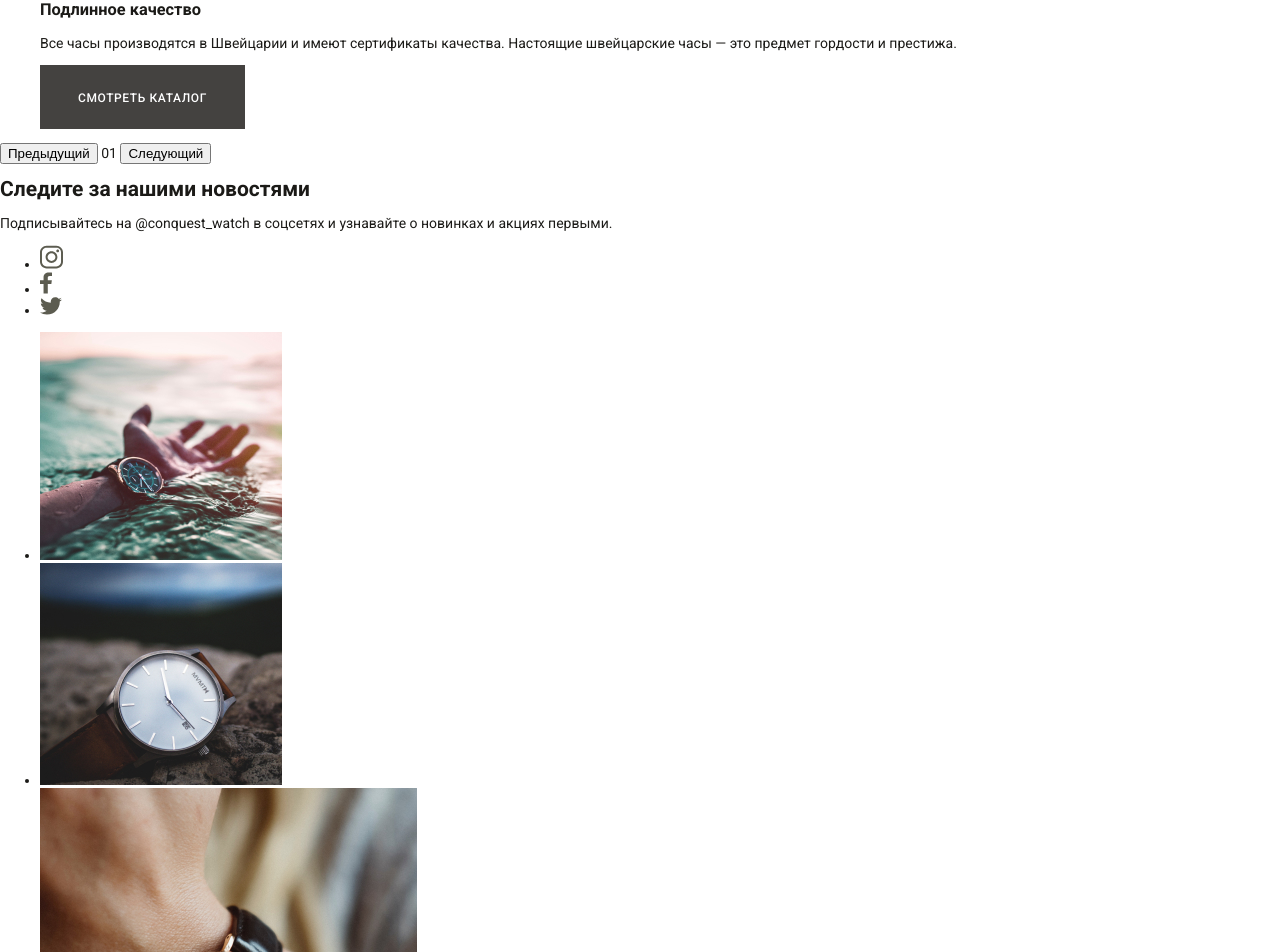
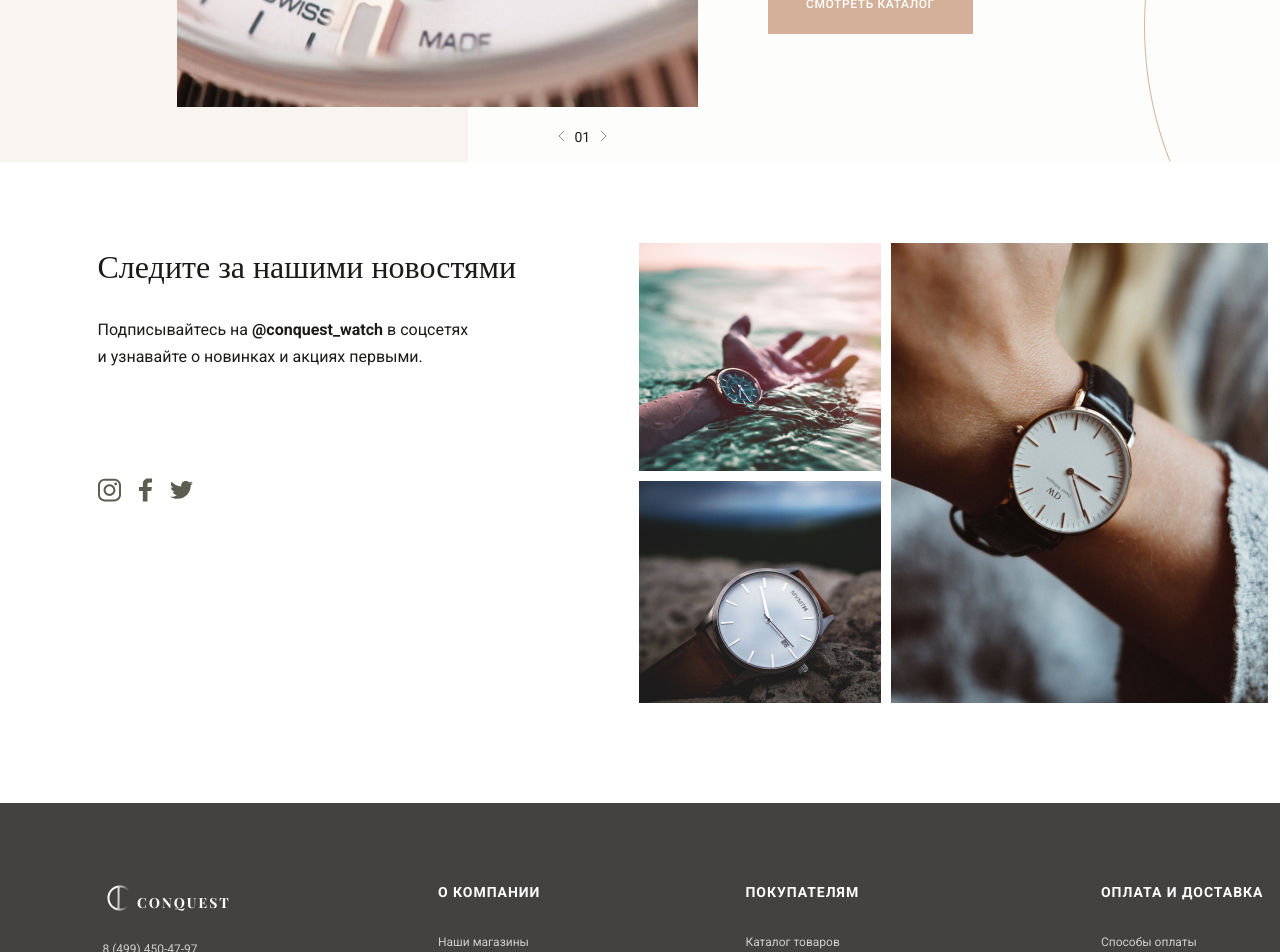
Before and after one commit to MadNake/Open-Lection-2021, a plain HTML site: page Open Lection 2021/Open Lection.html in a window 1280 px wide. Shown: the part 1880-2832 px from the top of the page. Drawn offline with nearby package versions, Linux system fonts and the light colour scheme; a web font is replaced by a local one.

Commit message:
add more css

```diff
--- a/Open Lection 2021/Open Lection.html
+++ b/Open Lection 2021/Open Lection.html
@@ -128,8 +128,7 @@
 
       <section class="descriptions">
         <h2 class="visually-hidden">Преимущества</h2>
-        <ul>
-          <li>
+        <div class="descriptions_content">
           <div class="descriptions__left">
             <img src="img/photo_banner.jpg" alt="watch-photo" width="521" height="414">
           </div>
@@ -138,48 +137,54 @@
             <p>Все часы производятся в Швейцарии и имеют сертификаты качества. Настоящие швейцарские часы — это предмет гордости и престижа.</p>
             <a href="#" class="button">Смотреть каталог</a>
           </div>
-          </li>
-        </ul>
+        </div>
         <div class="descriptions_slider-control">
-          <button type="button" name="prev">Предыдущий</button>
+          <button class="button-next" type="button" name="prev">
+            <span class="visually-hidden">Предыдущий</span>
+            <svg width="7" height="12" viewBox="0 0 7 12" fill="none" xmlns="http://www.w3.org/2000/svg"><path d="M6 1L1 6L6 11" stroke="#1B1A17" stroke-width="0.5"/>
+            </svg>
+          </button>
           <span>01</span>
-          <button type="button" name="next">Следующий</button>
+          <button class="button-next" type="button" name="next">
+            <span class="visually-hidden">Следующий</span>
+            <svg width="7" height="12" viewBox="0 0 7 12" fill="none" xmlns="http://www.w3.org/2000/svg"><path d="M1 11L6 6L1 1" stroke="#1B1A17" stroke-width="0.5"/>
+            </svg>
+          </button>
         </div>
       </section>
+
+
       <section class="social">
-        <div class="">
+        <div class="social-links">
           <h2>Следите за нашими новостями</h2>
-          <p>Подписывайтесь на @conquest_watch в соцсетях и узнавайте о новинках и акциях первыми.</p>
-          <ul>
-            <li><svg width="23" height="24" viewBox="0 0 23 24" fill="none" xmlns="http://www.w3.org/2000/svg">
-<path d="M6.6571 0.67334C2.98565 0.67334 0 3.63873 0 7.28325V16.8407C0 20.4852 2.98565 23.449 6.6571 23.449H16.3429C20.0143 23.449 23 20.4852 23 16.8407V7.28325C23 3.63873 20.0143 0.67334 16.3429 0.67334H6.6571ZM6.6571 2.6313H16.3429C18.9559 2.6313 21.0292 4.68941 21.0292 7.28325V16.8407C21.0292 19.4345 18.9559 21.491 16.3429 21.491H6.6571C4.04408 21.491 1.97241 19.4345 1.97241 16.8407V7.28325C1.97241 4.68941 4.04408 2.6313 6.6571 2.6313ZM17.6727 4.58924C16.9107 4.58924 16.2934 5.20201 16.2934 5.95832C16.2934 6.71466 16.9107 7.32741 17.6727 7.32741C18.4346 7.32741 19.0519 6.71466 19.0519 5.95832C19.0519 5.20201 18.4346 4.58924 17.6727 4.58924ZM11.5 6.19713C8.24893 6.19713 5.59264 8.83395 5.59264 12.0612C5.59264 15.2884 8.24893 17.9252 11.5 17.9252C14.7511 17.9252 17.409 15.2884 17.409 12.0612C17.409 8.83395 14.7511 6.19713 11.5 6.19713ZM11.5 8.15509C13.6853 8.15509 15.4366 9.89192 15.4366 12.0612C15.4366 14.2304 13.6853 15.9672 11.5 15.9672C9.31472 15.9672 7.56504 14.2304 7.56504 12.0612C7.56504 9.89192 9.31472 8.15509 11.5 8.15509Z" fill="#5C5C50"/>
+          <p>Подписывайтесь на <b>@conquest_watch</b> в соцсетях и узнавайте о новинках и акциях первыми.</p>
+          <ul class="social_link-icons">
+            <li class="link-icon link-icons-inst"><svg width="23" height="24" viewBox="0 0 23 24" fill="none" xmlns="http://www.w3.org/2000/svg"><path d="M6.6571 0.67334C2.98565 0.67334 0 3.63873 0 7.28325V16.8407C0 20.4852 2.98565 23.449 6.6571 23.449H16.3429C20.0143 23.449 23 20.4852 23 16.8407V7.28325C23 3.63873 20.0143 0.67334 16.3429 0.67334H6.6571ZM6.6571 2.6313H16.3429C18.9559 2.6313 21.0292 4.68941 21.0292 7.28325V16.8407C21.0292 19.4345 18.9559 21.491 16.3429 21.491H6.6571C4.04408 21.491 1.97241 19.4345 1.97241 16.8407V7.28325C1.97241 4.68941 4.04408 2.6313 6.6571 2.6313ZM17.6727 4.58924C16.9107 4.58924 16.2934 5.20201 16.2934 5.95832C16.2934 6.71466 16.9107 7.32741 17.6727 7.32741C18.4346 7.32741 19.0519 6.71466 19.0519 5.95832C19.0519 5.20201 18.4346 4.58924 17.6727 4.58924ZM11.5 6.19713C8.24893 6.19713 5.59264 8.83395 5.59264 12.0612C5.59264 15.2884 8.24893 17.9252 11.5 17.9252C14.7511 17.9252 17.409 15.2884 17.409 12.0612C17.409 8.83395 14.7511 6.19713 11.5 6.19713ZM11.5 8.15509C13.6853 8.15509 15.4366 9.89192 15.4366 12.0612C15.4366 14.2304 13.6853 15.9672 11.5 15.9672C9.31472 15.9672 7.56504 14.2304 7.56504 12.0612C7.56504 9.89192 9.31472 8.15509 11.5 8.15509Z" fill="#5C5C50"/>
                 </svg>
             </li>
-            <li><svg width="12" height="22" viewBox="0 0 12 22" fill="none" xmlns="http://www.w3.org/2000/svg">
-<path d="M8.83169 0.571289C5.69558 0.571289 3.54784 2.30036 3.54784 5.47684V8.21442H0V11.9271H3.54784V21.449H7.78878V11.9271H11.3267L11.8581 8.21442H7.78878V5.84364C7.78878 4.76904 8.11969 4.0365 9.8251 4.0365H12V0.717411C11.6238 0.672179 10.3339 0.571289 8.83169 0.571289Z" fill="#5C5C50"/>
+            <li class="link-icon link-icons-fb"><svg width="23" height="24" viewBox="0 0 12 22" fill="none" xmlns="http://www.w3.org/2000/svg"><path d="M8.83169 0.571289C5.69558 0.571289 3.54784 2.30036 3.54784 5.47684V8.21442H0V11.9271H3.54784V21.449H7.78878V11.9271H11.3267L11.8581 8.21442H7.78878V5.84364C7.78878 4.76904 8.11969 4.0365 9.8251 4.0365H12V0.717411C11.6238 0.672179 10.3339 0.571289 8.83169 0.571289Z" fill="#5C5C50"/>
                 </svg>
             </li>
-            <li><svg width="22" height="18" viewBox="0 0 22 18" fill="none" xmlns="http://www.w3.org/2000/svg">
-<path d="M22 2.38918C21.191 2.73222 20.321 2.96407 19.4081 3.06852C20.3398 2.5346 21.0552 1.68955 21.3922 0.682817C20.5202 1.17718 19.5546 1.53577 18.526 1.72905C17.7032 0.891167 16.5301 0.367432 15.232 0.367432C12.7393 0.367432 10.7189 2.298 10.7189 4.67956C10.7189 5.01766 10.7584 5.34689 10.8357 5.6623C7.0846 5.4827 3.75901 3.76541 1.53295 1.15673C1.14443 1.79333 0.921886 2.53398 0.921886 3.3244C0.921886 4.82069 1.71835 6.14036 2.92973 6.91397C2.18992 6.89187 1.49391 6.6978 0.885376 6.37458C0.88451 6.39275 0.884504 6.41067 0.884504 6.4287C0.884504 8.51842 2.44044 10.2609 4.50492 10.6573C4.12653 10.7559 3.7279 10.808 3.31624 10.808C3.02512 10.808 2.74286 10.7817 2.46681 10.7311C3.04153 12.4443 4.70801 13.6912 6.68333 13.7261C5.13742 14.8829 3.19166 15.5719 1.07697 15.5719C0.712916 15.5719 0.353368 15.5514 0 15.5118C1.99818 16.7353 4.37022 17.449 6.91929 17.449C15.2207 17.449 19.7597 10.8783 19.7597 5.17934C19.7597 4.99246 19.7552 4.80686 19.747 4.62193C20.6285 4.01345 21.3936 3.25416 21.999 2.38921" fill="#5C5C50"/>
+            <li class="link-icon link-icons-tw"><svg width="23" height="24" viewBox="0 0 22 18" fill="none" xmlns="http://www.w3.org/2000/svg"><path d="M22 2.38918C21.191 2.73222 20.321 2.96407 19.4081 3.06852C20.3398 2.5346 21.0552 1.68955 21.3922 0.682817C20.5202 1.17718 19.5546 1.53577 18.526 1.72905C17.7032 0.891167 16.5301 0.367432 15.232 0.367432C12.7393 0.367432 10.7189 2.298 10.7189 4.67956C10.7189 5.01766 10.7584 5.34689 10.8357 5.6623C7.0846 5.4827 3.75901 3.76541 1.53295 1.15673C1.14443 1.79333 0.921886 2.53398 0.921886 3.3244C0.921886 4.82069 1.71835 6.14036 2.92973 6.91397C2.18992 6.89187 1.49391 6.6978 0.885376 6.37458C0.88451 6.39275 0.884504 6.41067 0.884504 6.4287C0.884504 8.51842 2.44044 10.2609 4.50492 10.6573C4.12653 10.7559 3.7279 10.808 3.31624 10.808C3.02512 10.808 2.74286 10.7817 2.46681 10.7311C3.04153 12.4443 4.70801 13.6912 6.68333 13.7261C5.13742 14.8829 3.19166 15.5719 1.07697 15.5719C0.712916 15.5719 0.353368 15.5514 0 15.5118C1.99818 16.7353 4.37022 17.449 6.91929 17.449C15.2207 17.449 19.7597 10.8783 19.7597 5.17934C19.7597 4.99246 19.7552 4.80686 19.747 4.62193C20.6285 4.01345 21.3936 3.25416 21.999 2.38921" fill="#5C5C50"/>
                 </svg>
             </li>
           </ul>
         </div>
-        <ul>
-          <li><img src="img/photo_1.jpg" alt="watch_1" width="242" height="228"></li>
-          <li><img src="img/photo_2.jpg" alt="watch_2" width="242" height="228"></li>
-          <li><img src="img/photo_3.jpg" alt="watch_3" width="377" height="460"></li>
+          <ul class="social_preview">
+            <li class="first"><img  src="img/photo_1.jpg" alt="watch_1" width="242" height="228"></li>
+            <li class="second"><img  src="img/photo_2.jpg" alt="watch_2" width="242" height="228"></li>
+            <li class="third"><img  src="img/photo_3.jpg" alt="watch_3" width="377" height="460"></li>
           </ul>
       </section>
     </main>
 
-    <footer style="background-color: #444240; color:rgba(255, 255, 255, 0.75);">
+    <footer class="main_footer">
       <h2 class="visually-hidden">Контакты</h2>
       <div class="footer__contacts">
-        <img src="img/logo-footer.png" alt="logo" width="130" height="34">
+        <a href="#"><img src="img/logo-footer.png" alt="logo" width="130" height="34"></a>
         <ul class="footer__contacts__list">
-          <li>8 (499) 450-47-97</li>
-          <li>info@conquest.watch.ru</li>
+          <li><p>8 (499) 450-47-97</p></li>
+          <li><p>info@conquest.watch.ru</p></li>
         </ul>
       </div>
       <div class="footer__company">
--- a/Open Lection 2021/style.css
+++ b/Open Lection 2021/style.css
@@ -18,7 +18,7 @@ font-family: 'Roboto', sans-serif;
 
 body {
   width: 1366px;
-  min-height: 2995px;
+
   margin: 0 auto;
   padding: 0;
   background-color: #ffffff;
@@ -247,6 +247,7 @@ a {
   justify-content: space-between;
   padding: 0px;
   margin: 0;
+  margin-bottom: 86px;
 }
 
 .pop-models__pop-watch img {
@@ -259,6 +260,7 @@ a {
   list-style: none;
   width: 370px;
   height: 467px;
+  background: #FDFDFB;
 }
 
 .pop-models__item-watches a {
@@ -314,3 +316,198 @@ a {
   display: flex;
   flex-direction: column;
 }
+
+.descriptions_content {
+  display: flex;
+  flex-flow: row;
+
+}
+
+.descriptions {
+  position: relative;
+  background: right no-repeat url("img/lines_banner.png") rgba(253, 253, 251, 1);
+  margin-bottom: 81px;
+}
+
+.descriptions__left {
+  background: left / 468px 100% no-repeat url("img/background_banner_1.jpg");
+}
+
+.descriptions__left img {
+  margin-left: 177px;
+  margin-top: 52px;
+  margin-bottom: 52px;
+  margin-right: 70px;
+}
+
+.descriptions__right p {
+  width: 376px;
+  height: 63px;
+  font-family: "Roboto", serif;
+  font-size: 16px;
+  font-style: normal;
+  font-weight: 400;
+  line-height: 24px;
+  letter-spacing: 0em;
+  text-align: left;
+  margin-bottom: 45px;
+}
+
+.descriptions__right h3 {
+  font-family: "Playfair Display", serif;
+  font-size: 32px;
+  font-style: normal;
+  font-weight: 400;
+  line-height: 43px;
+  letter-spacing: 0em;
+  text-align: left;
+  margin-bottom: 38px;
+  margin-top: 140px;
+}
+
+.descriptions__right .button {
+  background-color: rgba(212, 176, 152, 1);
+  font-family: "Roboto" serif;
+  font-size: 12px;
+  font-style: normal;
+  font-weight: 500;
+  line-height: 14px;
+  letter-spacing: 0.05em;
+  text-align: left;
+}
+
+.descriptions_slider-control button {
+  border: none;
+  background-color: inherit;
+  cursor: pointer;
+}
+
+.descriptions_slider-control {
+  position: absolute;
+  display: block;
+  width: 63px;
+  height: 12px;
+  margin: 0;
+  left: 552px;
+  bottom: 21px;
+}
+
+.social_preview {
+  padding: 0;
+  list-style: none;
+  display: flex;
+  width: 630px;
+  flex-direction: column;
+  flex-wrap: wrap;
+}
+
+
+.social_preview li {
+  width: 242px;
+  height: 228px;
+
+}
+
+.social_preview .third{
+  width: 377px;
+  height: 460px;
+  margin-left: 10px;
+}
+
+.social_preview .first {
+  margin-bottom: 10px;
+}
+
+.social h2,
+.social p,
+.social ul,
+.social li {
+  margin: 0;
+  padding: 0;
+  list-style: none;
+}
+
+.social h2 {
+  font-family: "Playfair Display", serif;
+  font-style: normal;
+  font-weight: normal;
+  font-size: 32px;
+  line-height: 43px;
+  width: 471px;
+  height: 33px;
+  margin-bottom: 40px;
+}
+
+.social p {
+  font-family: "Roboto", serif;
+  font-style: normal;
+  font-weight: normal;
+  font-size: 16px;
+  line-height: 27px;
+  width: 376px;
+  height: 43px;
+  margin-bottom: 119px;
+}
+
+.social_link-icons {
+  display: flex;
+  width: 95px;
+  height: 24px;
+  justify-content: space-between;
+}
+
+.social {
+  display: flex;
+  justify-content: space-between;
+  margin: 0 auto;
+  width: 1171px;
+  height: 470px;
+  margin-bottom: 90px;
+}
+
+.main_footer {
+  background-color: #444240;
+  color: rgba(255, 255, 255, 0.75);
+  display: flex;
+  justify-content: space-around;
+  height: 275px;
+  align-items: center;
+}
+
+.main_footer ul {
+  margin: 0;
+  padding: 0;
+  list-style: none;
+}
+
+.main_footer a,
+.main_footer p {
+  font-family: "Roboto", serif;
+  font-style: normal;
+  font-weight: normal;
+  font-size: 12px;
+  line-height: 14px;
+  margin: 0;
+  margin-bottom: 15px;
+
+  color: rgba(255, 255, 255, 0.75);
+}
+
+.main_footer h3 {
+  margin: 0;
+  margin-bottom: 33px;
+  font-family: "Roboto", serif;
+  font-style: normal;
+  font-weight: bold;
+  font-size: 14px;
+  line-height: 16px;
+  letter-spacing: 0.07em;
+  text-transform: uppercase;
+
+  color: #FFFFFF;
+
+}
+
+.main_footer img {
+  margin-bottom: 23px;
+}
```
Also changed, not shown: Open Lection 2021/img/background_banner_1.jpg (added), Open Lection 2021/img/lines_banner.png (added), Open Lection 2021/img/lines_banner.svg (added). Lines whose indentation alone changed are shown as unchanged.
